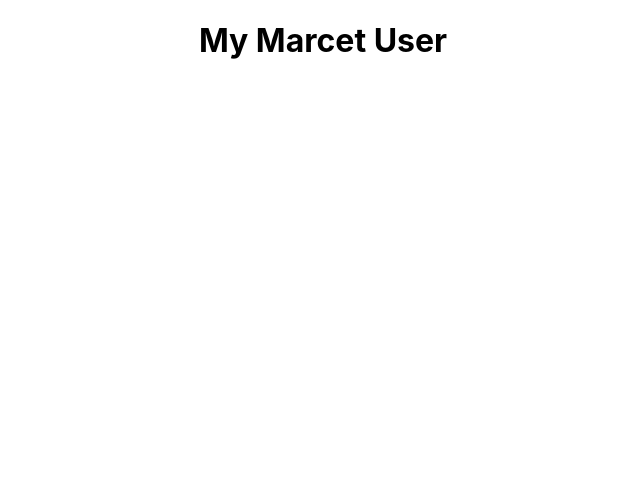
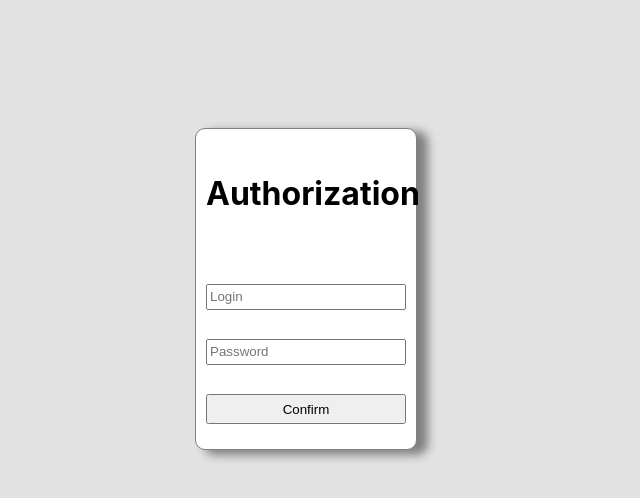
Before and after one commit to InkaShev7777/MarketEX, a React (Create React App) app: page / in a window 1280 px wide. Shown: the top 498 px of the page, without its empty margins (317-957 px from the left). Built offline with nearby package versions, Linux system fonts and the light colour scheme.

Commit message:
add authorization form

```diff
--- a/src/App.js
+++ b/src/App.js
@@ -4,7 +4,7 @@ import './App.css';
 function App() {
   return (
     <div className="App">
-     <h1>My Marcet User</h1>
+      <h1>My Marcet User</h1>
     </div>
   );
 }
--- /dev/null
+++ b/src/Authorization.js
@@ -0,0 +1,14 @@
+import './Authorize.css';
+function Authoriz(){
+    return(
+        <div className='mainDiv'>
+            <h1>Authorization</h1>
+            <input type="text" placeholder="Login"/>
+            <input style={{margin:'0px'}} type="password" placeholder="Password"/>
+            <button onClick={()=>{
+                alert('click');
+            }}>Confirm</button>
+        </div>
+    );
+}
+export default Authoriz;
--- /dev/null
+++ b/src/Authorize.css
@@ -0,0 +1,29 @@
+.mainDiv{
+    display: flex;
+    flex-wrap: wrap;
+    width: 200px;
+    height: 300px;
+    padding: 10px;
+    margin-left:40%;
+    margin-top: 10%;
+    border: 1px solid gray;
+    align-items: center;
+    border-radius: 10px;
+    box-shadow: 10px 4px 10px 1px gray;
+    background-color: rgb(255, 255, 255);
+}
+body{
+    background-color: rgb(227, 226, 226);
+}
+h1{
+    margin-top: 20px;
+}
+input{
+    height: 20px;
+    width: 200px;
+    margin-top: 20px;
+}
+button{
+    height: 30px;
+    width: 200px;
+}
--- a/src/index.js
+++ b/src/index.js
@@ -2,12 +2,14 @@ import React from 'react';
 import ReactDOM from 'react-dom/client';
 import './index.css';
 import App from './App';
+import Authorize from './Authorization';
 import reportWebVitals from './reportWebVitals';
 
 const root = ReactDOM.createRoot(document.getElementById('root'));
 root.render(
   <React.StrictMode>
-    <App />
+    {/* <App /> */}
+    <Authorize/>
   </React.StrictMode>
 );
 
```
Also changed, not shown: 1 other file (tests, documents, lock files or other folders).
